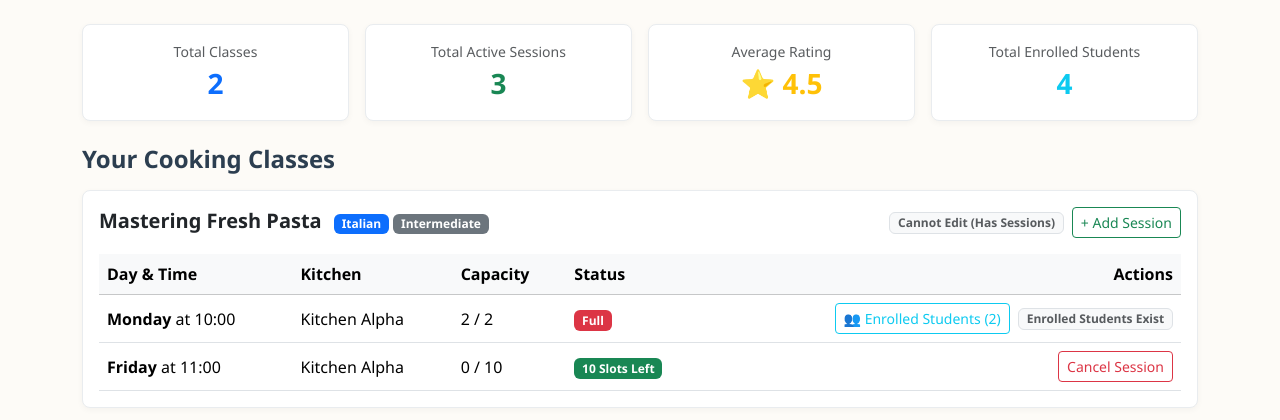
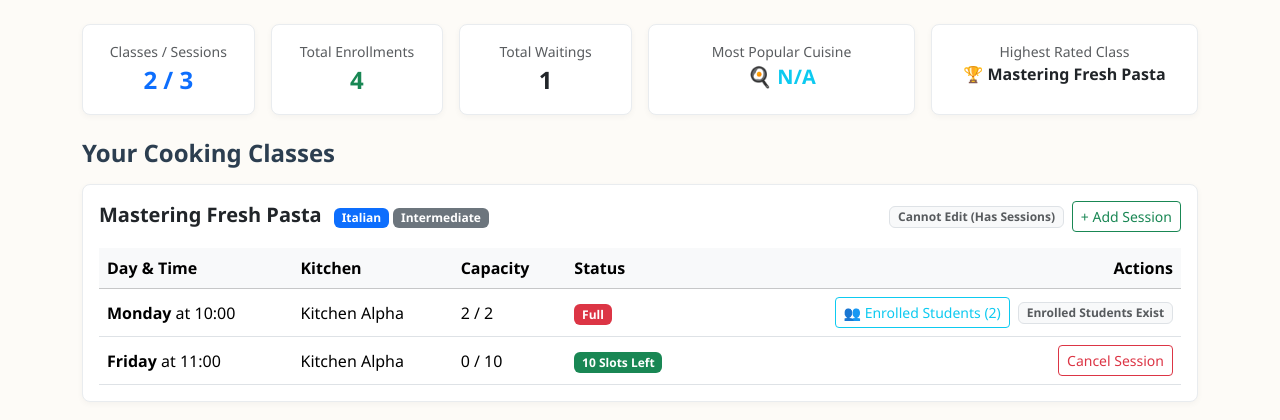
Before and after one commit to MujoGultekin/Cooking_School, a Flask app: page /manager/dashboard in a window 1280 px wide. Shown: the part 126-546 px from the top of the page. Run offline with Flask 3, Linux system fonts and the light colour scheme; a user stored in the database is signed in; data comes from the database, SQL or seed files in the repository; both versions use the stored data as it was after the commit.

Commit message:
+ added prova finale sub requirements

```diff
--- a/routes/manager_routes.py
+++ b/routes/manager_routes.py
@@ -1,3 +1,4 @@
+from collections import Counter
 from flask import Blueprint, flash, redirect, render_template, request, url_for
 from flask_login import current_user, login_required
 
@@ -10,9 +11,8 @@ from dao.class_dao import (
     get_manager_classes,
     update_cooking_class,
 )
-from dao.image_dao import save_quest_image  # Görsel yükleme yardımcısı
+from dao.image_dao import save_quest_image
 from dao.stats_dao import get_manager_statistics
-from utils import manager_required
 
 manager_bp = Blueprint("manager", __name__, url_prefix="/manager")
 
@@ -28,23 +28,87 @@ def check_manager_role():
 
 @manager_bp.route("/dashboard")
 def dashboard():
-    """Yönetici paneli: Açılan kurslar, seanslar, kayıtlı öğrenciler ve istatistikler."""
-    classes = get_manager_classes(current_user.id)
+    """Yönetici paneli: Açılan kurslar, seanslar ve 5 temel istatistik göstergesi."""
+    classes = get_manager_classes(current_user.id) or []
     stats = get_manager_statistics(current_user.id) or {}
 
-    # Toplam kayıtlı öğrenci sayısını seanslar üzerinden dinamik hesapla
-    total_students = sum(
-        s.get("enrolled_count", 0)
-        for item in classes
-        for s in item.get("sessions", [])
-    )
+    # sqlite3.Row dönüyorsa dict'e çevirelim veya güvenli erişim sağlayalım
+    if isinstance(stats, dict):
+        stats = dict(stats)
+    else:
+        try:
+            stats = dict(stats)
+        except Exception:
+            stats = {}
 
-    # Stats dict'ine total_students ve total_sessions garantisi ekle
-    stats["total_students"] = total_students
-    if "total_classes" not in stats:
-        stats["total_classes"] = len(classes)
-    if "total_sessions" not in stats:
-        stats["total_sessions"] = sum(len(item.get("sessions", [])) for item in classes)
+    # 1. Toplam Ders ve Seans Sayısı
+    stats["total_classes"] = len(classes)
+    stats["total_sessions"] = sum(len(item.get("sessions", []) if isinstance(item, dict) else item["sessions"]) for item in classes)
+
+    # 2. Toplam Kayıt Sayısı (Total Enrollments)
+    total_enrollments = 0
+    total_waiting = 0
+
+    for item in classes:
+        # item dictionary mi sqlite3.Row mu kontrol et
+        sessions = item["sessions"] if isinstance(item, (dict, list)) and "sessions" in item else (item.get("sessions", []) if isinstance(item, dict) else [])
+        for s in sessions:
+            s_dict = dict(s) if not isinstance(s, dict) else s
+            total_enrollments += s_dict.get("enrolled_count", 0)
+            waiting = s_dict.get("waiting_students", [])
+            total_waiting += len(waiting) if waiting else 0
+
+    stats["total_enrollments"] = total_enrollments
+
+    # 3. Bekleme Listesindeki Toplam Öğrenci Sayısı
+    stats["total_waiting"] = total_waiting
+
+    # 4. En Popüler Mutfak Türü (Most Popular Cuisine)
+    if "popular_cuisine" not in stats or not stats["popular_cuisine"]:
+        cuisine_counter = Counter()
+        for item in classes:
+            # sqlite3.Row erişimi için
+            item_dict = dict(item) if not isinstance(item, dict) else item
+
+            # cuisine verisini alma (item["cuisine"] veya item["class"]["cuisine"])
+            cuisine = None
+            if "cuisine" in item_dict:
+                cuisine = item_dict["cuisine"]
+            elif "class" in item_dict and isinstance(item_dict["class"], (dict, tuple)):
+                c_obj = dict(item_dict["class"]) if not isinstance(item_dict["class"], dict) else item_dict["class"]
+                cuisine = c_obj.get("cuisine")
+
+            if cuisine:
+                sessions = item_dict.get("sessions", [])
+                class_enrollments = sum(
+                    (dict(s) if not isinstance(s, dict) else s).get("enrolled_count", 0)
+                    for s in sessions
+                )
+                cuisine_counter[cuisine] += class_enrollments
+
+        most_common = cuisine_counter.most_common(1)
+        stats["popular_cuisine"] = most_common[0][0] if most_common and most_common[0][1] > 0 else "N/A"
+
+    # 5. En Yüksek Puanlı Yemek Dersi (Highest Average Rating)
+    if "top_rated_class" not in stats or not stats["top_rated_class"]:
+        best_class = None
+        highest_rating = -1.0
+        for item in classes:
+            item_dict = dict(item) if not isinstance(item, dict) else item
+
+            title = item_dict.get("title")
+            rating = item_dict.get("avg_rating", 0) or 0
+
+            if not title and "class" in item_dict:
+                c_obj = dict(item_dict["class"]) if not isinstance(item_dict["class"], dict) else item_dict["class"]
+                title = c_obj.get("title")
+                rating = c_obj.get("avg_rating", 0) or 0
+
+            if rating and rating > highest_rating and rating > 0:
+                highest_rating = rating
+                best_class = title
+
+        stats["top_rated_class"] = f"{best_class} (⭐ {highest_rating:.1f})" if best_class else "N/A"
 
     return render_template("manager/dashboard.html", classes=classes, stats=stats)
 
--- a/templates/manager/dashboard.html
+++ b/templates/manager/dashboard.html
@@ -8,30 +8,40 @@
     <a href="{{ url_for('manager.create_class') }}" class="btn btn-primary">+ Create New Class</a>
 </header>
 
-<!-- İstatistik Paneli -->
+<!-- İstatistik Paneli (5 Temel Metrik) -->
 <section class="row g-3 mb-4">
-    <article class="col-md-3">
-        <div class="card card-culinary p-3 text-center">
-            <span class="text-muted small">Total Classes</span>
-            <span class="fs-3 fw-bold text-primary">{{ stats.total_classes }}</span>
+    <article class="col-md-4 col-lg-2">
+        <div class="card card-culinary p-3 text-center h-100">
+            <span class="text-muted small">Classes / Sessions</span>
+            <span class="fs-4 fw-bold text-primary">{{ stats.total_classes }} / {{ stats.total_sessions }}</span>
         </div>
     </article>
-    <article class="col-md-3">
-        <div class="card card-culinary p-3 text-center">
-            <span class="text-muted small">Total Active Sessions</span>
-            <span class="fs-3 fw-bold text-success">{{ stats.total_sessions }}</span>
+    <article class="col-md-4 col-lg-2">
+        <div class="card card-culinary p-3 text-center h-100">
+            <span class="text-muted small">Total Enrollments</span>
+            <span class="fs-4 fw-bold text-success">{{ stats.total_enrollments }}</span>
         </div>
     </article>
-    <article class="col-md-3">
-        <div class="card card-culinary p-3 text-center">
-            <span class="text-muted small">Average Rating</span>
-            <span class="fs-3 fw-bold text-warning">⭐ {{ "%.1f"|format(stats.avg_school_rating) if stats.avg_school_rating else 'N/A' }}</span>
+    <article class="col-md-4 col-lg-2">
+        <div class="card card-culinary p-3 text-center h-100">
+            <span class="text-muted small">Total Waitings</span>
+            <span class="fs-4 fw-bold text-warning text-dark">{{ stats.total_waiting }}</span>
         </div>
     </article>
-    <article class="col-md-3">
-        <div class="card card-culinary p-3 text-center">
-            <span class="text-muted small">Total Enrolled Students</span>
-            <span class="fs-3 fw-bold text-info">{{ stats.total_students }}</span>
+    <article class="col-md-6 col-lg-3">
+        <div class="card card-culinary p-3 text-center h-100">
+            <span class="text-muted small">Most Popular Cuisine</span>
+            <span class="fs-5 fw-bold text-info text-truncate" title="{{ stats.popular_cuisine }}">
+                🍳 {{ stats.popular_cuisine }}
+            </span>
+        </div>
+    </article>
+    <article class="col-md-6 col-lg-3">
+        <div class="card card-culinary p-3 text-center h-100">
+            <span class="text-muted small">Highest Rated Class</span>
+            <span class="fs-6 fw-bold text-dark text-truncate" title="{{ stats.top_rated_class }}">
+                🏆 {{ stats.top_rated_class }}
+            </span>
         </div>
     </article>
 </section>
@@ -92,7 +102,7 @@
                                             </button>
                                         {% endif %}
 
-                                        <!-- BEKLEME LİSTESİ BUTONU (Yalnızca yedek öğrenci varsa belirginleşir) -->
+                                        <!-- BEKLEME LİSTESİ BUTONU -->
                                         {% if s.waiting_students and s.waiting_students|length > 0 %}
                                             <button type="button" class="btn btn-sm btn-outline-warning text-dark me-1" data-bs-toggle="modal" data-bs-target="#studentsModal{{ s.id }}">
                                                 ⏳ Waiting List ({{ s.waiting_students|length }})
@@ -118,8 +128,10 @@
                     </table>
                 </div>
             </article>
+        {% endfor %}
 
-            <!-- ÖĞRENCİ & BEKLEME LİSTESİ MODAL PENCERELERİ -->
+        <!-- ÖĞRENCİ & BEKLEME LİSTESİ MODAL PENCERELERİ (Döngü Dışında Temiz HTML) -->
+        {% for item in classes %}
             {% for s in item.sessions %}
                 {% if s.enrolled_count > 0 or (s.waiting_students and s.waiting_students|length > 0) %}
                     <div class="modal fade" id="studentsModal{{ s.id }}" tabindex="-1" aria-hidden="true">
@@ -182,8 +194,8 @@
                     </div>
                 {% endif %}
             {% endfor %}
+        {% endfor %}
 
-        {% endfor %}
     {% else %}
         <div class="card card-culinary p-5 text-center">
             <p class="text-muted mb-3">You haven't created any cooking classes yet.</p>
```
Also changed, not shown: culinary.db.
